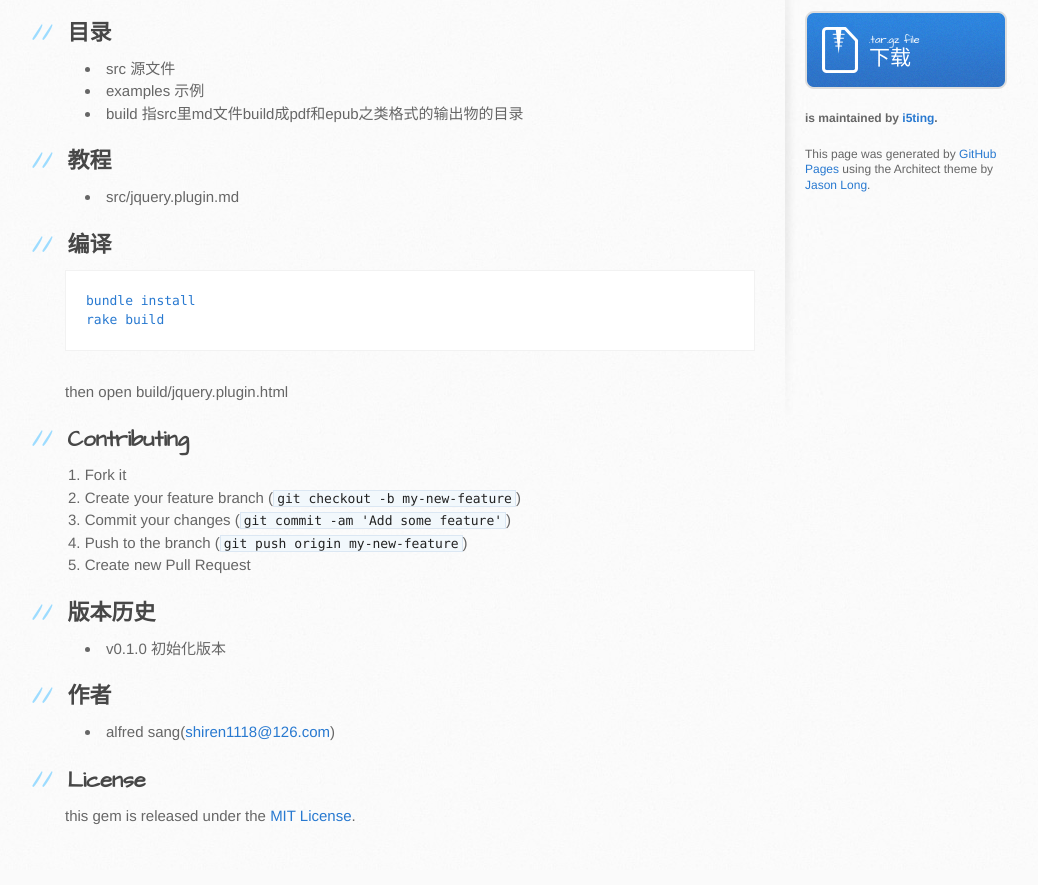
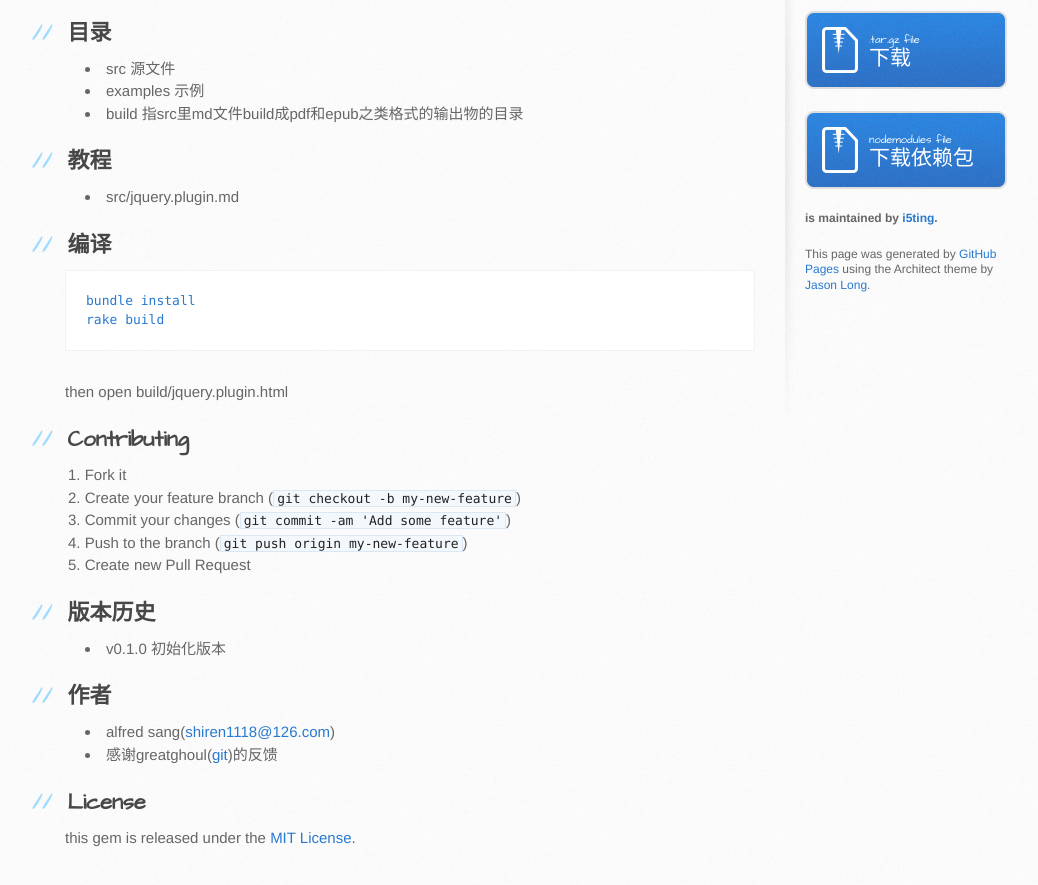
Before and after one commit to i5ting/How-to-write-jQuery-plugin, a plain HTML site: page index.html in a window 1280 px wide. Shown: the part 393-1278 px from the top of the page, without its empty margins (105-1143 px from the left). Drawn offline with Linux system fonts and the light colour scheme.

Commit message:
add nodemodules

```diff
--- a/index.html
+++ b/index.html
@@ -73,6 +73,8 @@ rake build
 
 <ul>
 <li>alfred sang(<a href="mailto:shiren1118@126.com">shiren1118@126.com</a>)</li>
+<li>感谢greatghoul(<a href="https://github.com/greatghoul">git</a>)的反馈</li>
+
 </ul><h2>
 <a name="license" class="anchor" href="#license"><span class="octicon octicon-link"></span></a>License</h2>
 
@@ -88,6 +90,10 @@ rake build
             <small>.tar.gz file</small>
             下载
           </a>
+          <a href="node_modules.zip" class="button">
+            <small>nodemodules file</small>
+            下载依赖包
+          </a>
 
           <p class="repo-owner"><a href="https://github.com/i5ting/How-to-write-jQuery-plugin"></a> is maintained by <a href="https://github.com/i5ting">i5ting</a>.</p>
 
```
Also changed, not shown: 1 other file.
